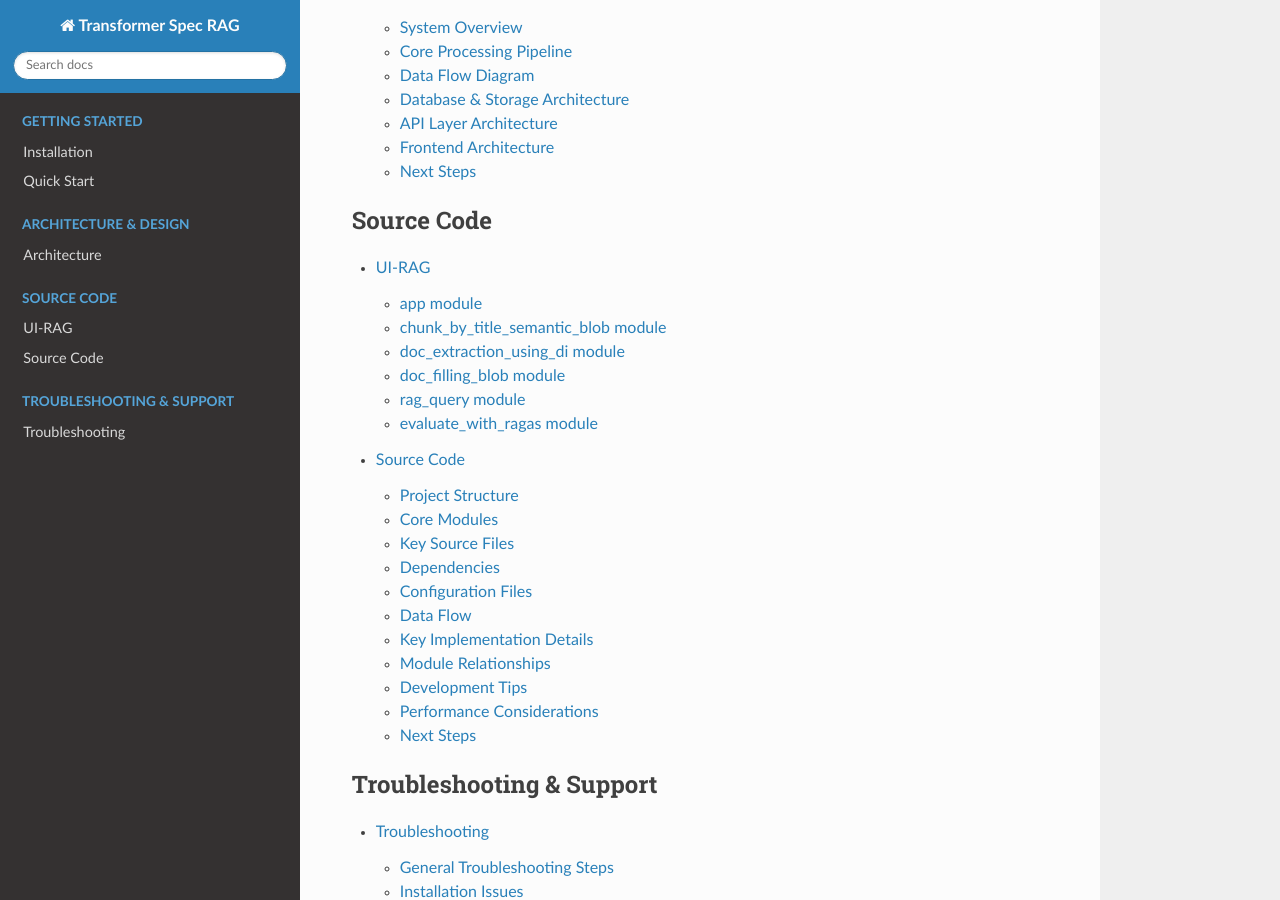
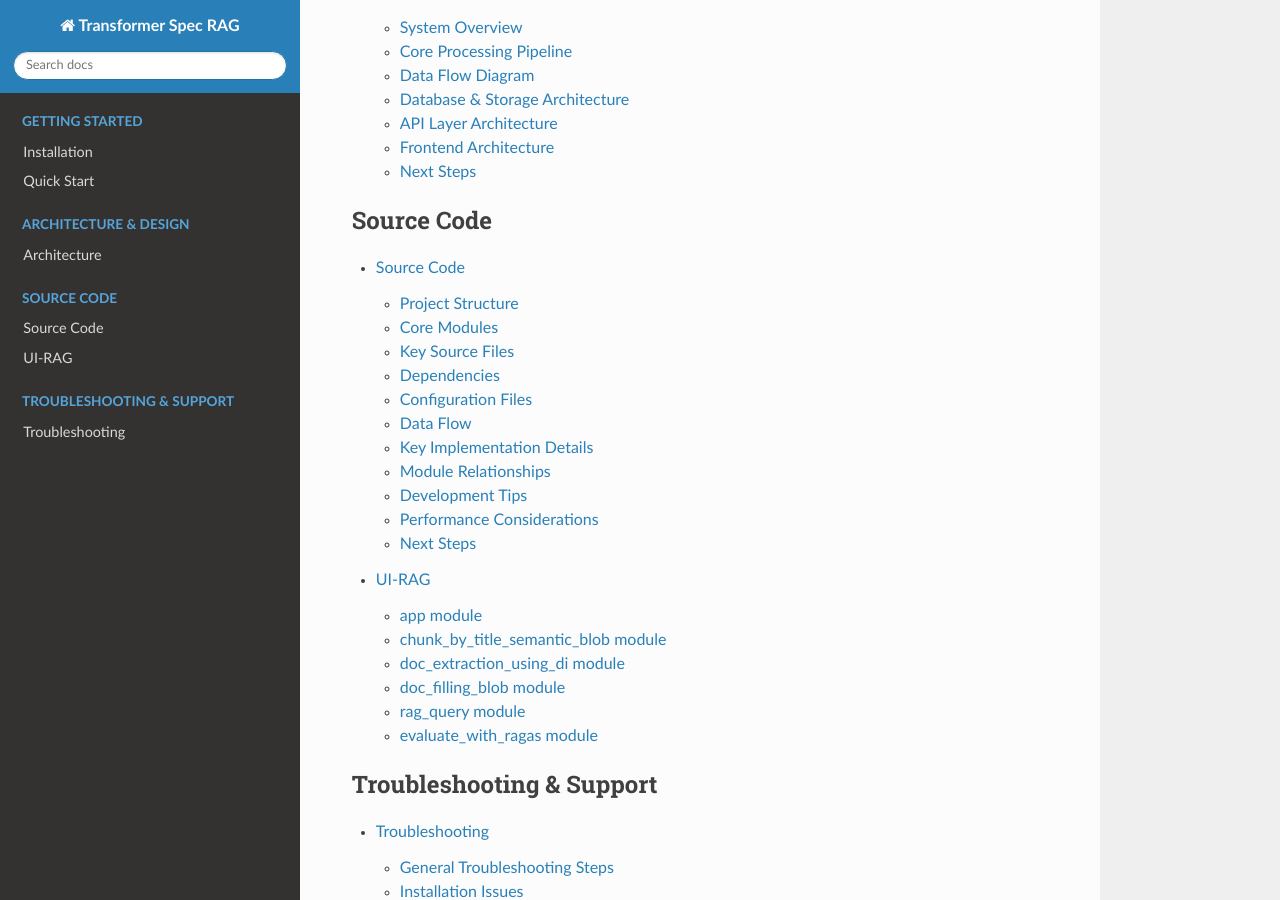
Before and after one commit to chaitra-bhandari/TransformerRag, a Sphinx documentation site: the page built from UI-RAG/docs/index.rst, in a window 1280 px wide and 900 px high, scrolled down 1353 px. Built offline with Sphinx 7.4.7 and the Read the Docs theme 3.1.0, drawn with Linux system fonts in a browser that asks for light colours; pages that are not in the unit, such as notebooks, are missing from menus.

```diff
--- a/UI-RAG/docs/index.rst
+++ b/UI-RAG/docs/index.rst
@@ -43,8 +43,8 @@ Documentation Overview
    :maxdepth: 2
    :caption: Source Code
 
+   source_code
    modules
-   source_code
 
 .. toctree::
    :maxdepth: 2
```
